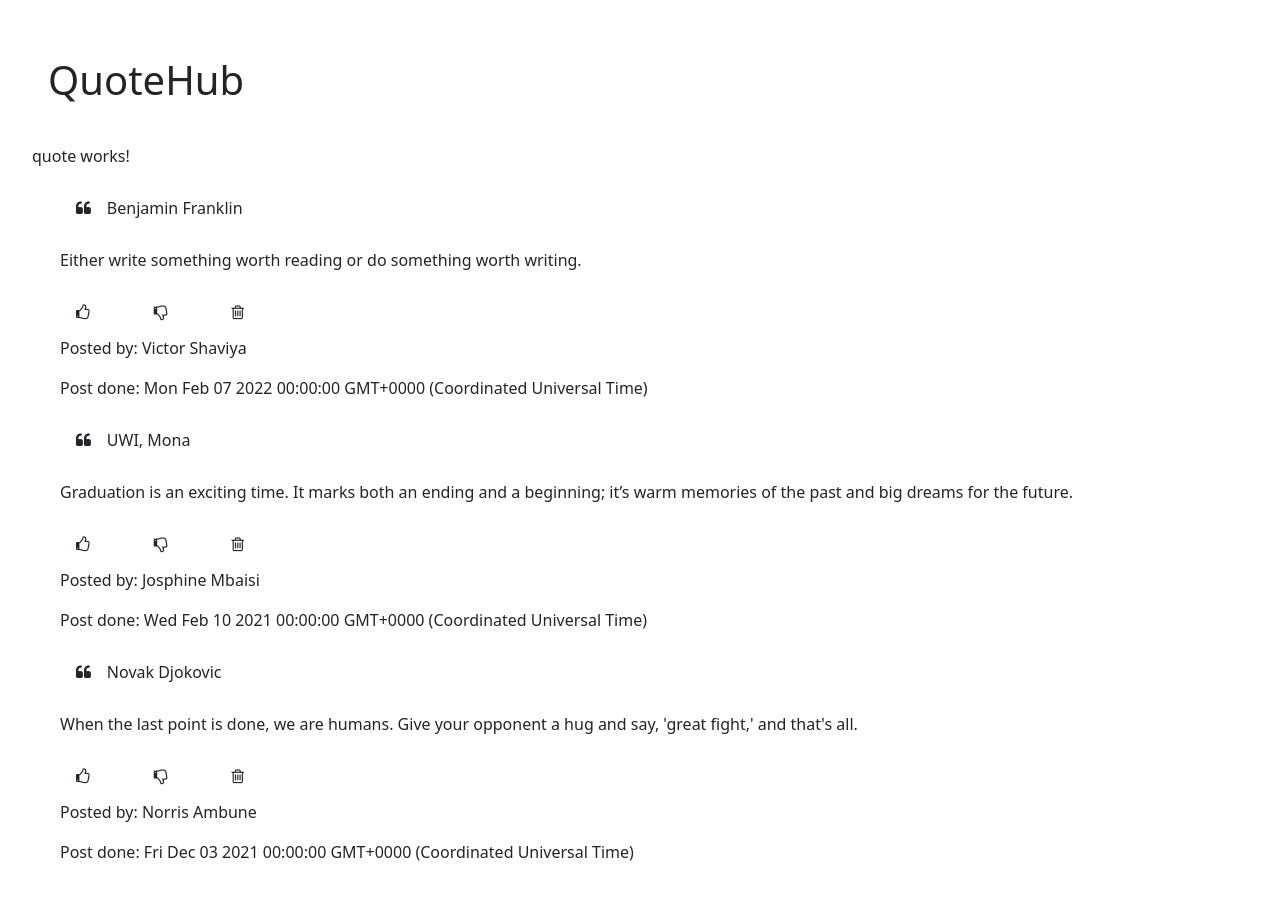
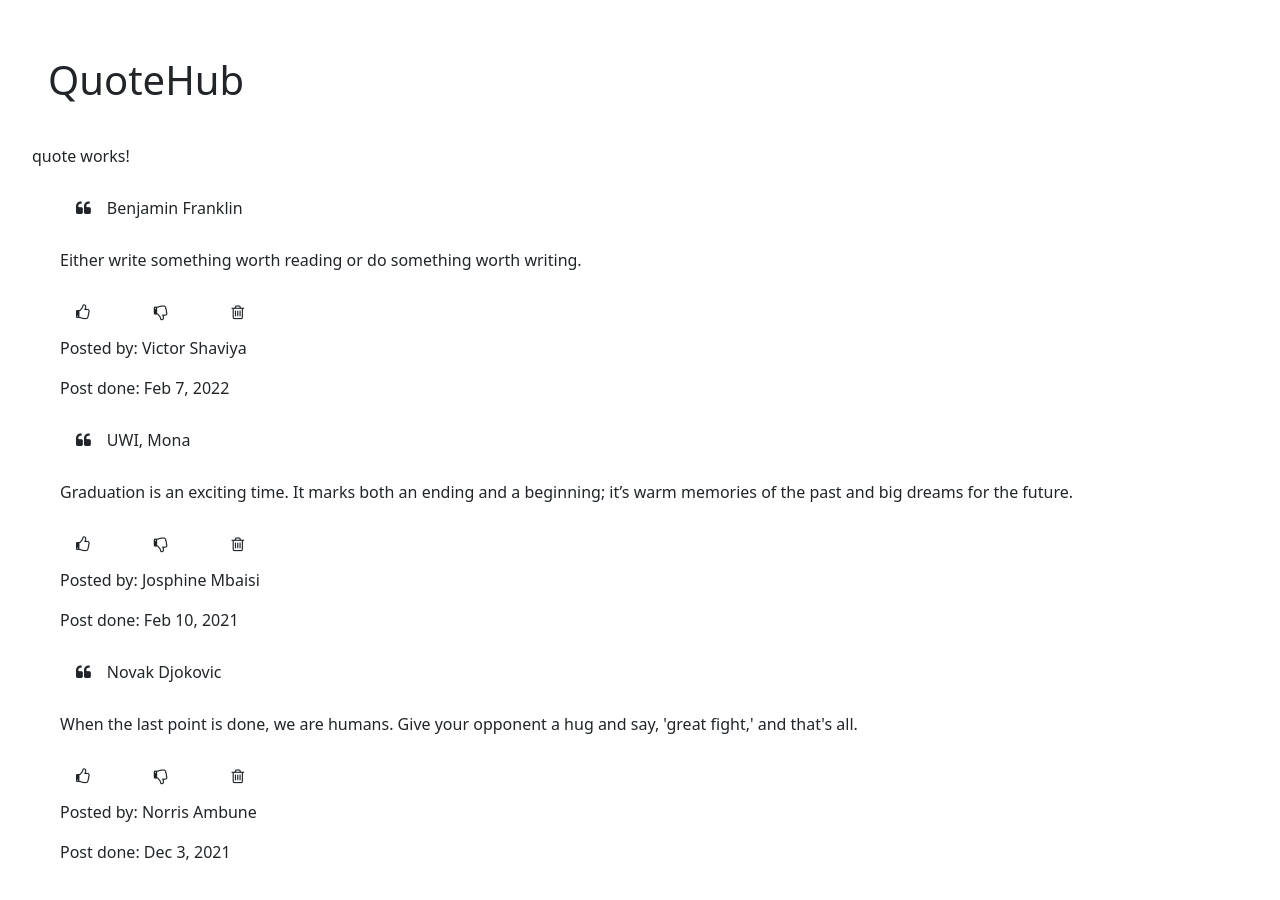
Before and after one commit to ShaviyaVictor/quote_hub, an Angular app: page / in a window 1280 px wide. Shown: the top 900 px of the page. Built offline with nearby package versions, Linux system fonts and the light colour scheme.

Commit message:
Convert the date to a more readable format using the ng inbuilt date pipe

```diff
--- a/src/app/quote/quote.component.html
+++ b/src/app/quote/quote.component.html
@@ -12,7 +12,7 @@
     <span><i class="fa fa-thumbs-o-up" aria-hidden="true"></i></span><span><i class="fa fa-thumbs-o-down" aria-hidden="true"></i></span><span><i class="fa fa-trash-o" aria-hidden="true"></i></span>
 
     <p>Posted by: {{ quotes.postBy }}</p>
-    <p>Post done: {{ quotes.postDate }}</p>
+    <p>Post done: {{ quotes.postDate | date }}</p>
   </div>
 
 </div>
```
